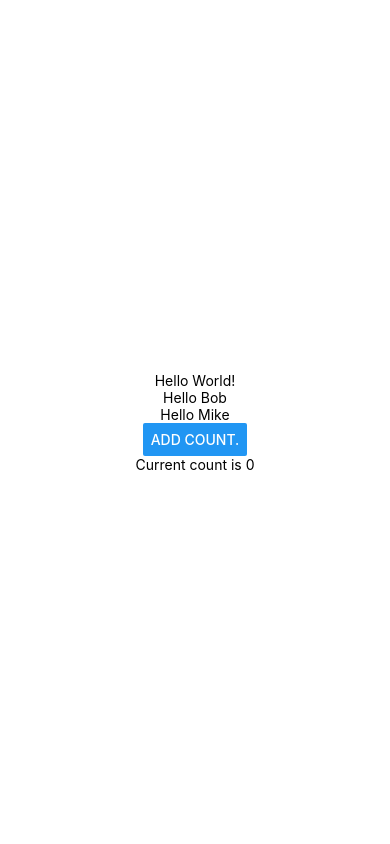
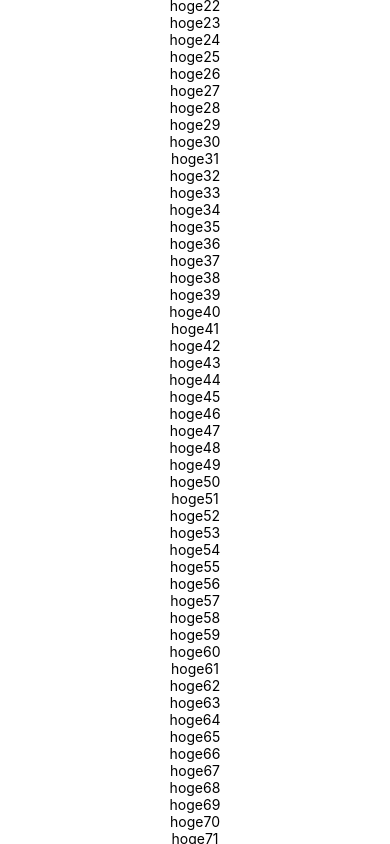
Before and after one commit to a0ki-github/ReactNativePlayground, a React Native app: screen / in a window 390 px wide. Shown: the top 844 px of the page. Built offline with nearby package versions, Linux system fonts and the light colour scheme.

Commit message:
add: use Array

```diff
--- a/App.js
+++ b/App.js
@@ -4,6 +4,8 @@ import React, { useState } from 'react';
 
 export default function App() {
   const [count, setCount] = useState(0);
+
+  const numbers = [...Array(100)].map((_, i) => "hoge" + i)
 
   return (
     <View style={styles.container}>
@@ -16,6 +18,9 @@ export default function App() {
         title="Add Count."
       />
       <Text>Current count is {count}</Text>
+      {numbers.map((number) => (
+        <Text>{number}</Text>
+      ))}
     </View>
   );
 }
```
